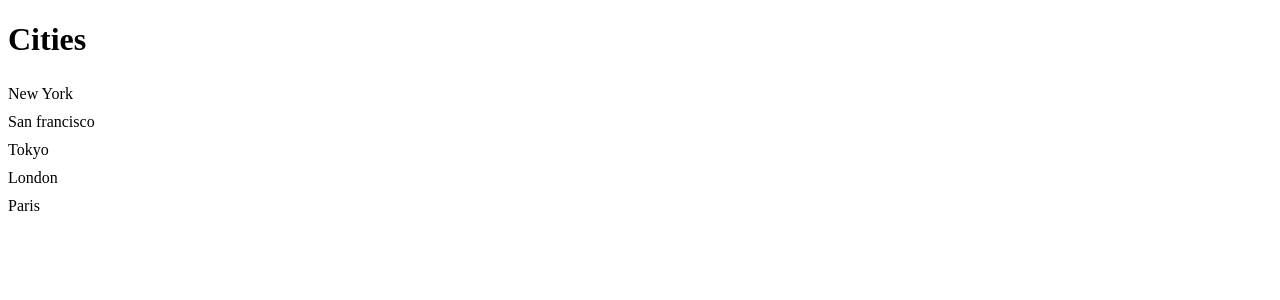
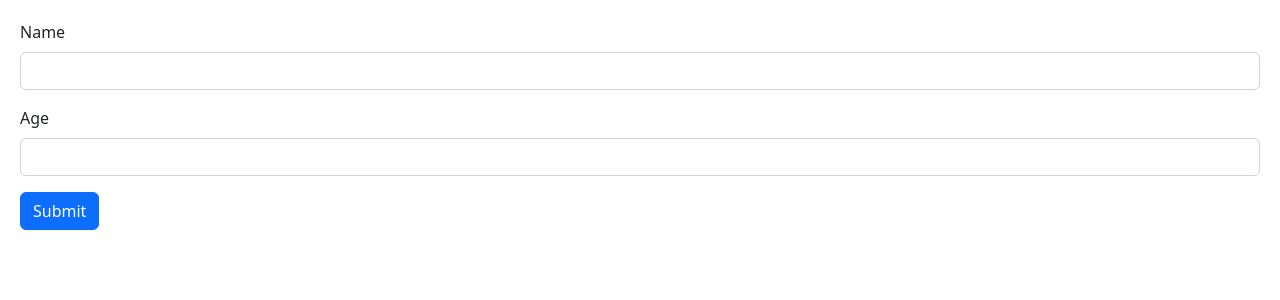
Before and after one commit to haider-codes23/React, a React (Vite) app in the folder react-app/: page / in a window 1280 px wide. Shown: the top 300 px of the page. Built offline with nearby package versions, Linux system fonts and the light colour scheme.

Commit message:
Built a Form Component with 2 label, 2 input fields and a button

```diff
--- a/react-app/package.json
+++ b/react-app/package.json
@@ -10,6 +10,7 @@
   },
   "dependencies": {
     "bootstrap": "^5.2.3",
+    "immer": "^9.0.19",
     "react": "^18.2.0",
     "react-dom": "^18.2.0",
     "styled-components": "^6.0.0-rc.1"
--- a/react-app/src/App.tsx
+++ b/react-app/src/App.tsx
@@ -6,6 +6,7 @@
 import Alert from "./assets/components/Alerts";
 import Button from "./assets/components/Button";
 import { useState } from "react";
+import Form from "./assets/components/Form";
 // import './App.css';
 
 // function App() {
@@ -17,20 +18,19 @@
 
 // {/*<ListGroup items={items} heading={"Cities"} onSelectItem={handleSelectItem}></ListGroup>*/}
 // {/*<Alert>Hello World!</Alert>*/}
+// let items = ["New York", "San francisco", "Tokyo", "London", "Paris"];
+// const handleSelectItem = (item: string) => console.log(item);
+// <div><Button color="secondary" onClick={() => console.log('Clicked')}>My Button</Button></div>;
+// {alertVisible && <Alert onClose={() => setAlertVisibility(false)}>Alert Me</Alert>}
+// <Button color="primary" onClick={() => setAlertVisibility(true)}>My Button</Button>
+// <ListGroup items={items} heading={"Cities"} onSelectItem={handleSelectItem}></ListGroup>
+
+//const [alertVisible, setAlertVisibility] = useState(false);
 
 function App() {
-  let items = ["New York", "San francisco", "Tokyo", "London", "Paris"];
-  const handleSelectItem = (item: string) => console.log(item);
-  // <div><Button color="secondary" onClick={() => console.log('Clicked')}>My Button</Button></div>;
-  // {alertVisible && <Alert onClose={() => setAlertVisibility(false)}>Alert Me</Alert>}
-  // <Button color="primary" onClick={() => setAlertVisibility(true)}>My Button</Button>
-
-  //const [alertVisible, setAlertVisibility] = useState(false);
 
    return (
-    <div>
-      <ListGroup items={items} heading={"Cities"} onSelectItem={handleSelectItem}></ListGroup>
-    </div>
+    <Form></Form>
     );
 }
 
--- /dev/null
+++ b/react-app/src/assets/components/Form.tsx
@@ -0,0 +1,19 @@
+import React from 'react';
+
+const Form = () => {
+  return (
+    <form>
+      <div className="mb-3">
+        <label htmlFor="name" className="form-label">Name</label>
+        <input id='name' className="form-control"></input>
+      </div>
+      <div className="mb-3">
+        <label htmlFor="age" className="form-label">Age</label>
+        <input id='age' type="number" className="form-control" />
+      </div>
+      <button className='btn btn-primary'>Submit</button>
+    </form>
+  );
+}
+
+export default Form;
--- a/react-app/src/index.css
+++ b/react-app/src/index.css
@@ -0,0 +1,3 @@
+body {
+  padding: 20px;
+}
--- a/react-app/src/main.tsx
+++ b/react-app/src/main.tsx
@@ -1,7 +1,8 @@
 import React from 'react'
 import ReactDOM from 'react-dom/client'
 import App from './App'
-//import 'bootstrap/dist/css/bootstrap.css'
+import 'bootstrap/dist/css/bootstrap.css'
+import '../src/index.css'
 
 ReactDOM.createRoot(document.getElementById('root') as HTMLElement).render(
   <React.StrictMode>
```
Also changed, not shown: 1 other file (tests, documents, lock files or other folders).
